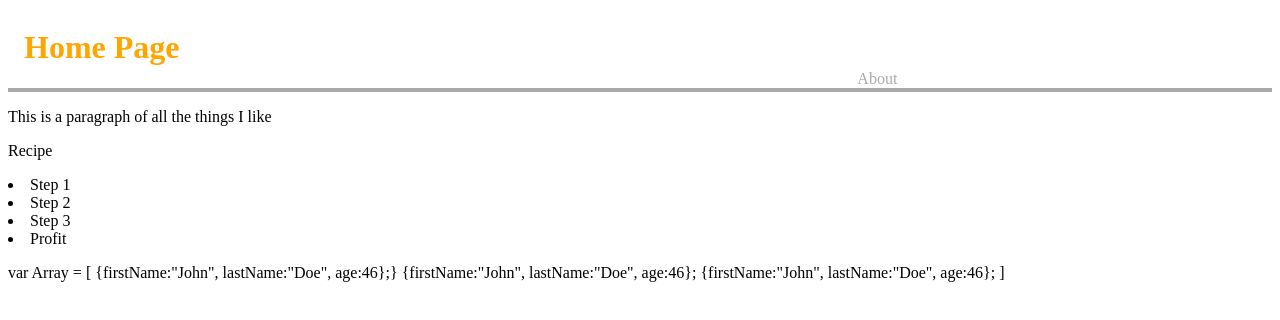
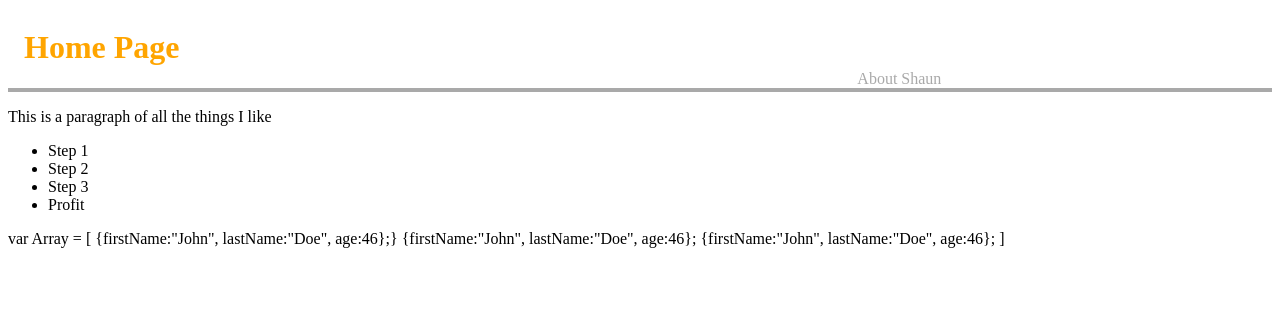
Before and after one commit to trescara/gitcollab3, a plain HTML site: page app/index.html in a window 1280 px wide. Drawn offline with Linux system fonts and the light colour scheme.

Commit message:
added shaun.html

```diff
--- a/app/index.html
+++ b/app/index.html
@@ -10,19 +10,21 @@
       <h1>Home Page</h1>
       <nav>
         <a href="about.html">About</a>
+        <a href="shaun.html">Shaun</a>
       </nav>
     </header>
 
     <p>This is a paragraph of all the things I like</p>
-    <p>Recipe
+      <ul>
         <li>Step 1</li>
         <li>Step 2</li>
         <li>Step 3</li>
         <li>Profit</li>
-    </p>
-  </body>
+      </ul>
       var Array = [ {firstName:"John", lastName:"Doe", age:46};}
           {firstName:"John", lastName:"Doe", age:46};
           {firstName:"John", lastName:"Doe", age:46};
           ]
+  </body>
+
 </html>
```
Also changed, not shown: app/shaun.html (added). Lines whose indentation alone changed are shown as unchanged.
